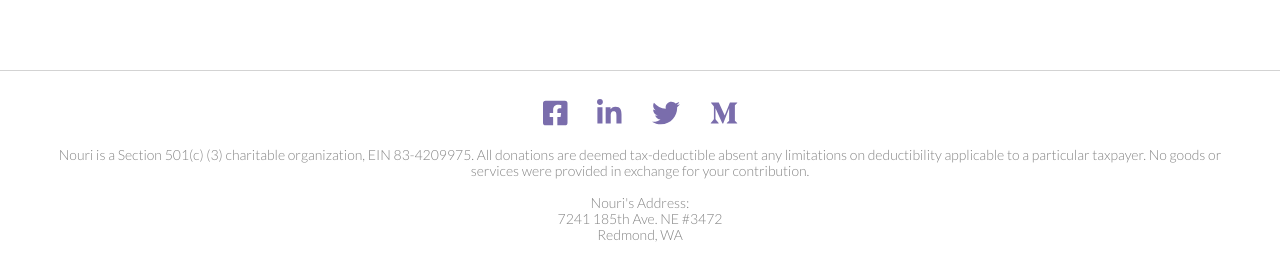
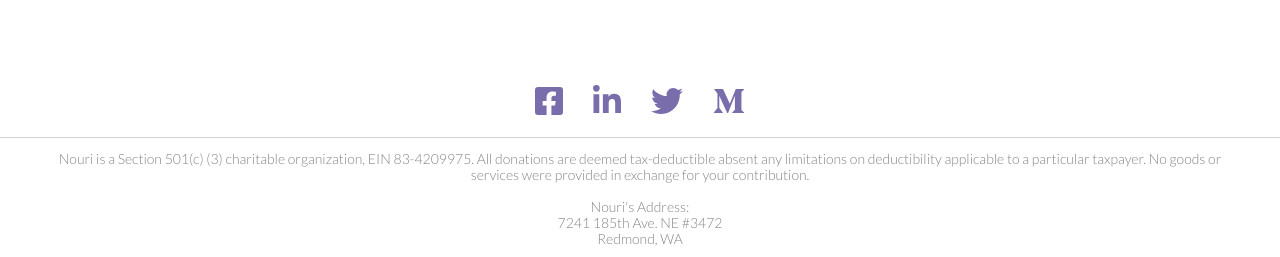
Before and after one commit to nourimeals/website, a React app: page / in a window 1280 px wide. Shown: the part 1784-2041 px from the top of the page. Built offline with nearby package versions, Linux system fonts and the light colour scheme; a web font is replaced by a local one.

Commit message:
removes white space in footer.scss, corrects Footer.jsx alignment of div, insertion of notes to sections.scss

```diff
--- a/src/components/common/footer/Footer.jsx
+++ b/src/components/common/footer/Footer.jsx
@@ -1,5 +1,5 @@
 import React from 'react';
-import './footer.scss'
+import './footer.scss';
 
 import { FontAwesomeIcon } from "@fortawesome/react-fontawesome";
 import { faFacebookSquare, faLinkedinIn, faTwitter, faMediumM } from "@fortawesome/free-brands-svg-icons";
@@ -12,7 +12,6 @@ const ADDRESS = <div className="missionStatement">Nouri's Address:<br/>7241 185t
 export const Footer = () => {
     return (
         <div>
-        <footer>
             <div className="links-container">
                 <a href="https://www.facebook.com/teamnouri/" className="facebook" target="_blank" rel="noopener noreferrer">
                     <FontAwesomeIcon
@@ -40,7 +39,7 @@ export const Footer = () => {
                 </a>
 
             </div>
-
+            <footer>
             {CONTENT}
             <br/>
             {ADDRESS}
--- a/src/components/common/footer/footer.scss
+++ b/src/components/common/footer/footer.scss
@@ -17,7 +17,6 @@
 }
 
 footer{
-
   flex-direction: right;
   justify-content: right;
   align-content: right;
@@ -29,7 +28,6 @@ footer{
 }
 
 .missionStatement{
-
     text-align: center;
     justify-content: center;
     justify-self: center;
--- a/src/components/home/sections/sections.scss
+++ b/src/components/home/sections/sections.scss
@@ -124,12 +124,14 @@
       color: #848484;
       margin-bottom: 40px;
        @media only screen and (max-height: 600px){
+        //Surface Duo
           font-size: 20px;
           font-weight: 100;
           padding-bottom: 30px;
           margin-top: 50px;
        }
        @media only screen and (max-width: 640px){
+           //Microsoft Lumia 550
           font-size: 20px;
           font-weight: 100;
           padding-bottom: 30px;
```
